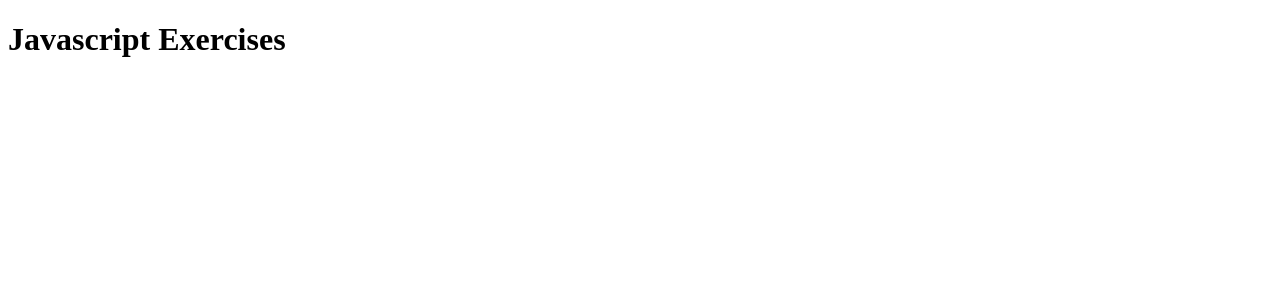
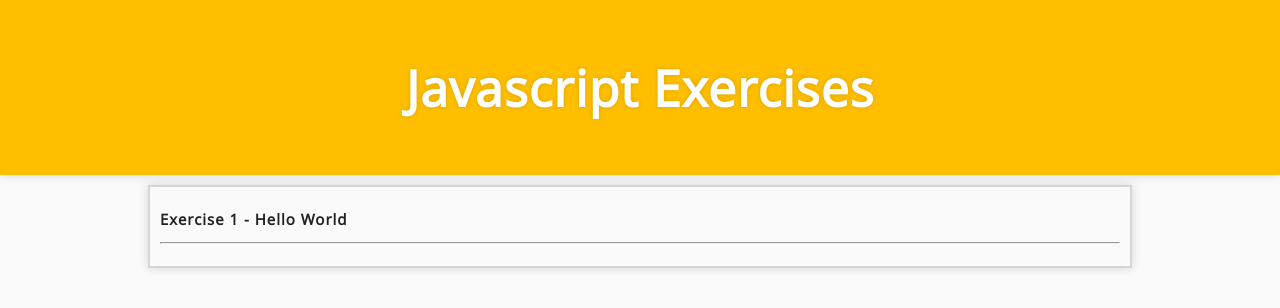
Before and after one commit to CrAvila16180/javascript-exercises, a plain HTML site: page index.html in a window 1280 px wide. Drawn offline with Linux system fonts and the light colour scheme.

Commit message:
Change font

```diff
--- a/index.html
+++ b/index.html
@@ -13,6 +13,15 @@
         <div><p><h1>Javascript Exercises</h1></p></div>
     </header>
 
+    <article>
+
+        <section>
+            <p><h2>Exercise 1 - Hello World </h2></p>
+            <hr/>
+            <p><h3></h3></p>
+        </section>
+    </article>
+
     <script src="main.js"></script>
 </body>
 </html>
--- a/main.css
+++ b/main.css
@@ -0,0 +1,39 @@
+@font-face {
+    font-family: 'Product Sans';
+    font-style: normal;
+    font-weight: 400;
+    src: local('Open Sans'), local('OpenSans'), url(https://fonts.gstatic.com/s/productsans/v5/HYvgU2fE2nRJvZ5JFAumwegdm0LZdjqr5-oayXSOefg.woff2) format('woff2');
+  }
+
+html,body {
+    box-sizing: border-box;
+    margin: 0;
+    padding:0;
+    background: #fafafa;
+    font-size: 10px;
+    color: white;
+    font-family: 'Product Sans';
+    letter-spacing: 1px;
+}
+
+header {
+    padding: 20px;
+    text-align: center;
+    font-size: 2.5rem;
+    background: #ffbf00;
+    box-shadow: 0 0 10px rgba(0, 0, 0, 0.15);
+    text-shadow: 0 0 5px rgba(0, 0, 0, 0.15);
+}
+
+article {
+    display: flex;
+    justify-content: center;
+}
+section {
+    border: 2px solid rgba(0, 0, 0, 0.15);
+    width: 75%;
+    margin: 10px 25px;
+    padding: 10px;
+    color: #212121;
+    box-shadow: 0 0 10px rgba(0, 0, 0, 0.15);
+}
```
